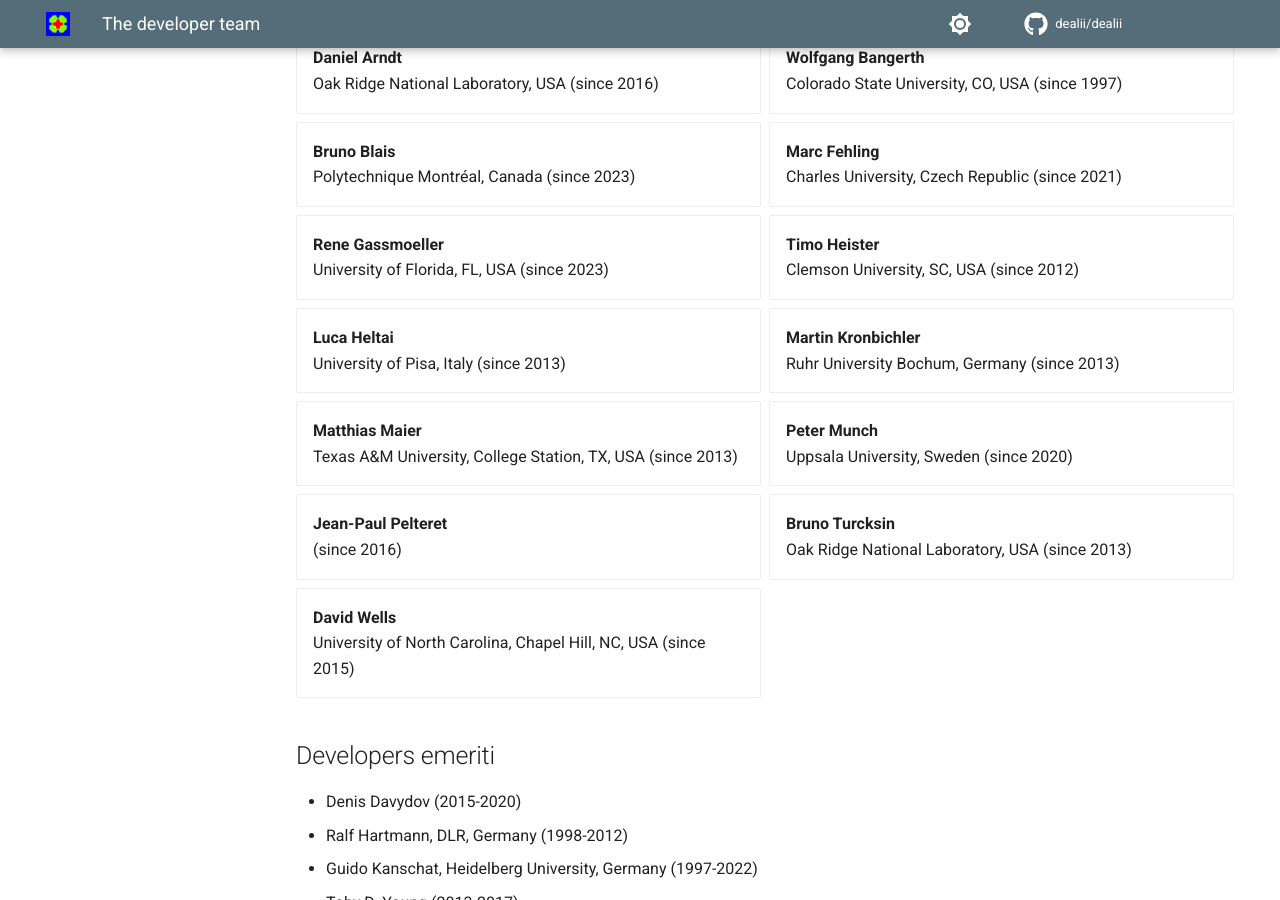
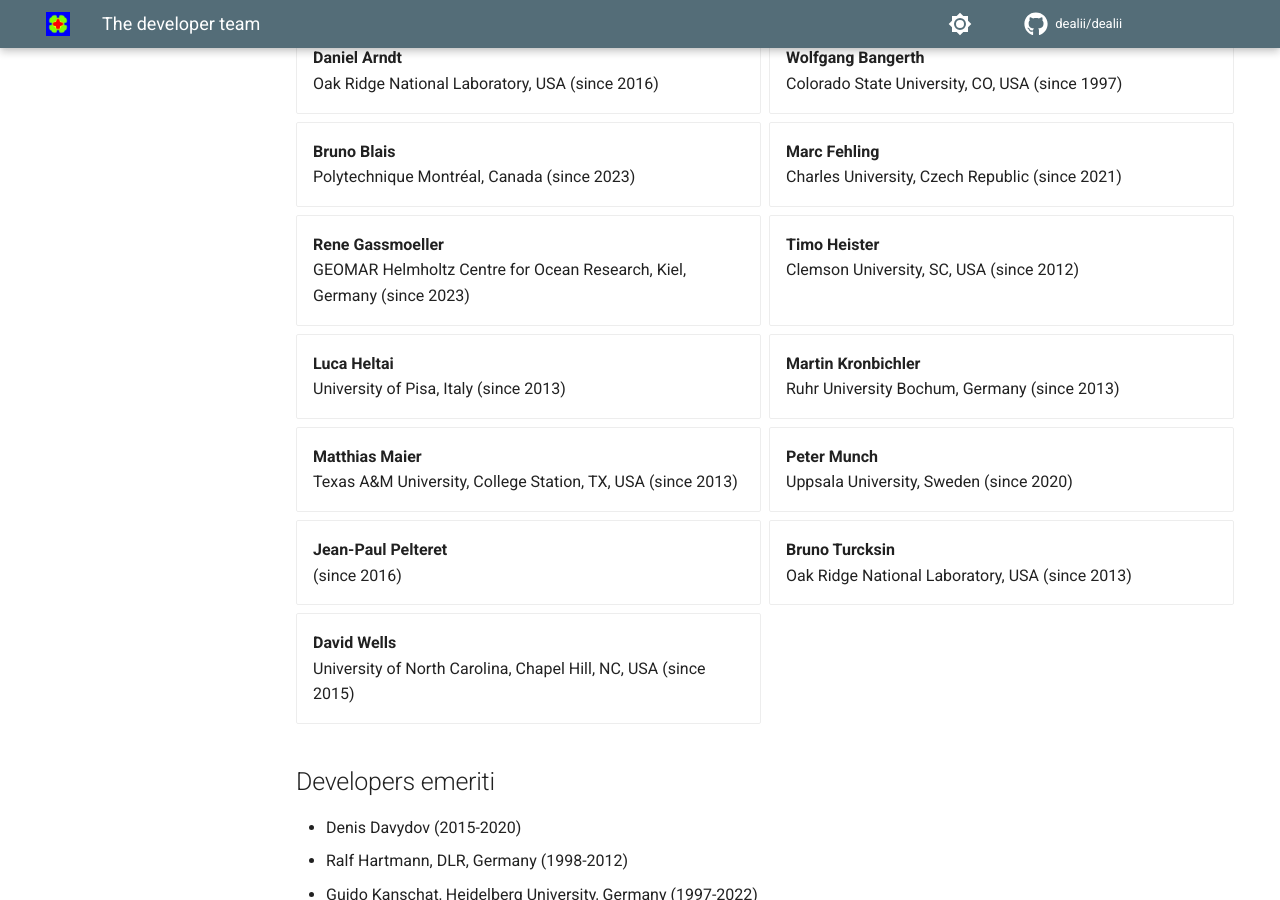
Before and after one commit to dealii/website, an MkDocs documentation site: the page built from docs/team.md, in a window 1280 px wide and 900 px high, scrolled down 367 px. Built offline with MkDocs 1.6.1 and Material for MkDocs 9.7.7, drawn with Linux system fonts in a browser that asks for light colours; comment, search, counter and statistics services are not loaded.

Commit message:
Update affiliation

```diff
--- a/docs/team.md
+++ b/docs/team.md
@@ -26,7 +26,7 @@ __Marc Fehling__
 { .card }
 
 __Rene Gassmoeller__
-<br>University of Florida, FL, USA (since 2023)
+<br>GEOMAR Helmholtz Centre for Ocean Research, Kiel, Germany (since 2023)
 { .card }
 
 __Timo Heister__
```
